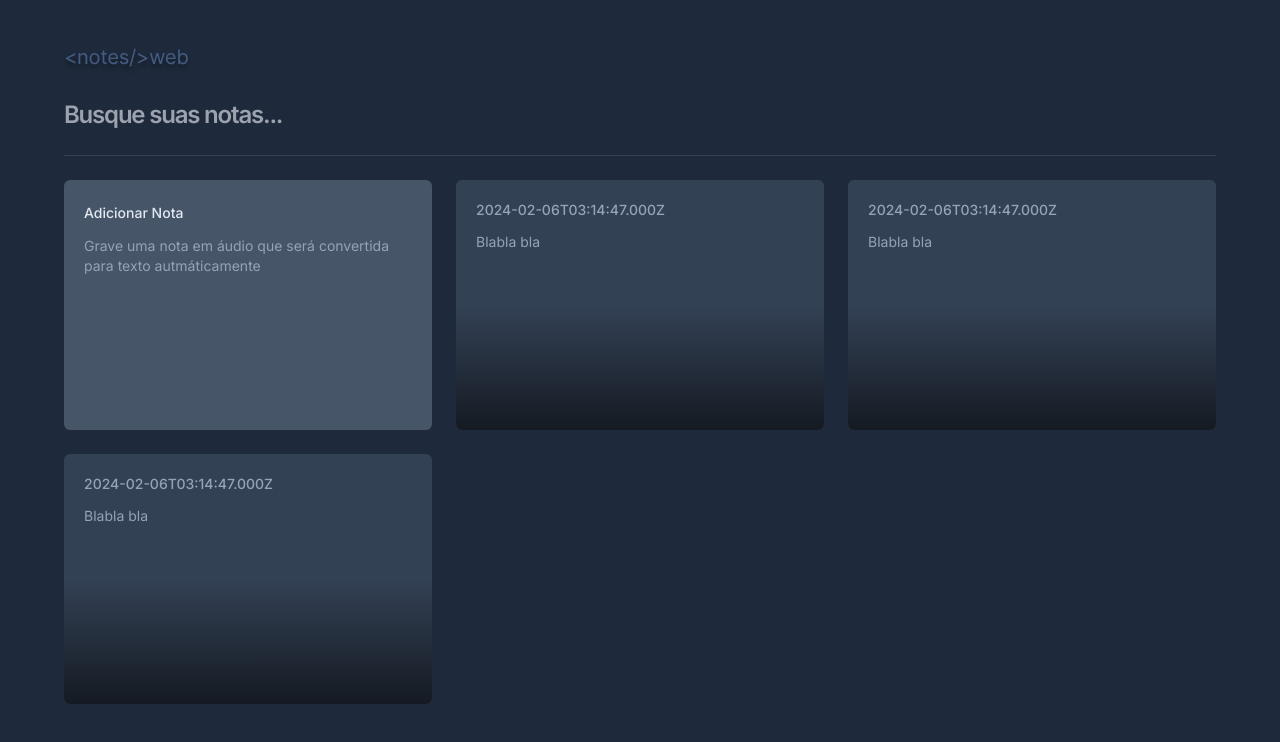
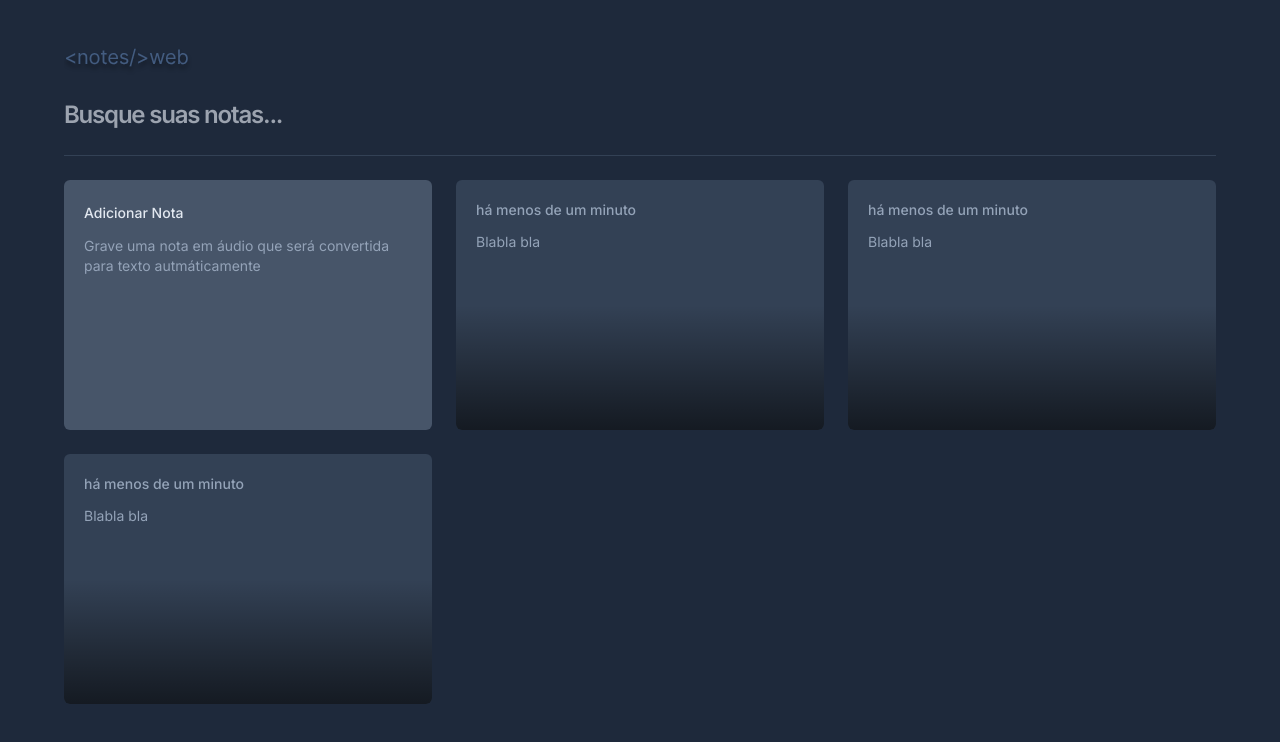
Before and after one commit to gustavogss/web-notes, a React (Vite) app: page / in a window 1280 px wide. Shown: the top 742 px of the page. Built offline with nearby package versions, Linux system fonts and the light colour scheme.

Commit message:
feat: Create Modal

```diff
--- a/package.json
+++ b/package.json
@@ -9,6 +9,9 @@
     "preview": "vite preview"
   },
   "dependencies": {
+    "@radix-ui/react-dialog": "^1.0.5",
+    "date-fns": "^3.3.1",
+    "lucide-react": "^0.323.0",
     "react": "^18.2.0",
     "react-dom": "^18.2.0"
   },
--- a/src/components/addnote.tsx
+++ b/src/components/addnote.tsx
@@ -1,4 +1,4 @@
-interface AddNodeProps{
+type AddNodeProps = {
     title: string,
     description: string
 }
--- /dev/null
+++ b/src/components/button.tsx
@@ -0,0 +1,11 @@
+export function Button() {
+    return (
+        <button
+        type="button"
+        className="w-full bg-slate-800 py-4 text-center text-sm text-slate-300 outline-none group"
+        font-medium >
+            Deseja <span className="text-red-400 group-hover:underline">apagar sua nota</span>?
+        </button>
+    )
+
+}
--- a/src/components/card.tsx
+++ b/src/components/card.tsx
@@ -1,14 +1,35 @@
-interface CardProps {
-    date: Date,
-    content: string
+import * as Dialog from "@radix-ui/react-dialog";
+import { Modal } from "./modal";
+import { X } from "lucide-react";
+import { formatDistanceToNow } from "date-fns";
+import { ptBR } from "date-fns/locale";
+
+type CardProps  = {
+  date: Date;
+  content: string;
 }
 
-export function Card({date, content}: CardProps) {
-    return (
-        <button className="bg-slate-700 flex flex-col outline-none text-left rounded-md p-5 gap-3 overflow-hidden relative hover:ring-2 hover:ring-slate-600 focus-visible:ring-2 focus-visible:ring-lime-400">
-            <span className='text-sm font-medium text-slate-400'>{date.toISOString()}</span>
-            <p className='text-sm leading-5 text-slate-400'>{content}</p>
-            <div className="absolute bottom-0 left-0 right-0 h-1/2 bg-gradient-to-t from-black/60 to-black/0 pointer-events-none" />
-        </button>
-    );
+export function Card({ date, content }: CardProps) {
+  return (
+    <Dialog.Root>
+      <Dialog.Trigger className="bg-slate-700 flex flex-col outline-none text-left rounded-md p-5 gap-3 overflow-hidden relative hover:ring-2 hover:ring-slate-600 focus-visible:ring-2 focus-visible:ring-lime-400">
+        <span className="text-sm font-medium text-slate-400">
+        {formatDistanceToNow(date, { locale: ptBR, addSuffix: true })}
+        </span>
+        <p className="text-sm leading-5 text-slate-400">{content}</p>
+        <div className="absolute bottom-0 left-0 right-0 h-1/2 bg-gradient-to-t from-black/60 to-black/0 pointer-events-none" />
+      </Dialog.Trigger>
+      <Dialog.Portal>
+        <Dialog.Overlay className="inset-0 bg-black/50 fixed" />
+      <Dialog.Content className="fixed left-1/2 top-1/2 bg-slate-700 overflow-hidden -translate-x-1/2 -translate-y-1/2 max-w-[640px] w-full
+      rounded-md flex flex-col outline-none h-[60vh]">
+         <Dialog.Close className="absolute right-0 top-0 p-3 text-slate-400 bg-slate-800 hover:text-slate-100 rounded-bl-3xl ">
+        <X className="size-5"/>
+       </Dialog.Close>
+        <Modal date={date} content="content"/>
+        </Dialog.Content>
+    </Dialog.Portal>
+    </Dialog.Root>
+
+  );
 }
--- /dev/null
+++ b/src/components/modal.tsx
@@ -0,0 +1,22 @@
+import { formatDistanceToNow } from "date-fns";
+import { ptBR } from "date-fns/locale";
+import { Button } from "./button";
+
+type ModalProps = {
+  date: Date;
+  content: string;
+};
+
+export function Modal({ date, content }: ModalProps) {
+  return (
+    <>
+      <div className="flex flex-1 flex-col gap-3 p-5">
+        <span className="text-sm font-medium text-slate-400">
+          {formatDistanceToNow(date, { locale: ptBR, addSuffix: true })}
+        </span>
+        <p className="text-sm leading-5 text-slate-400">{content}</p>
+      </div>
+      <Button />
+    </>
+  );
+}
```
Also changed, not shown: 2 other files (tests, documents, lock files or other folders).
